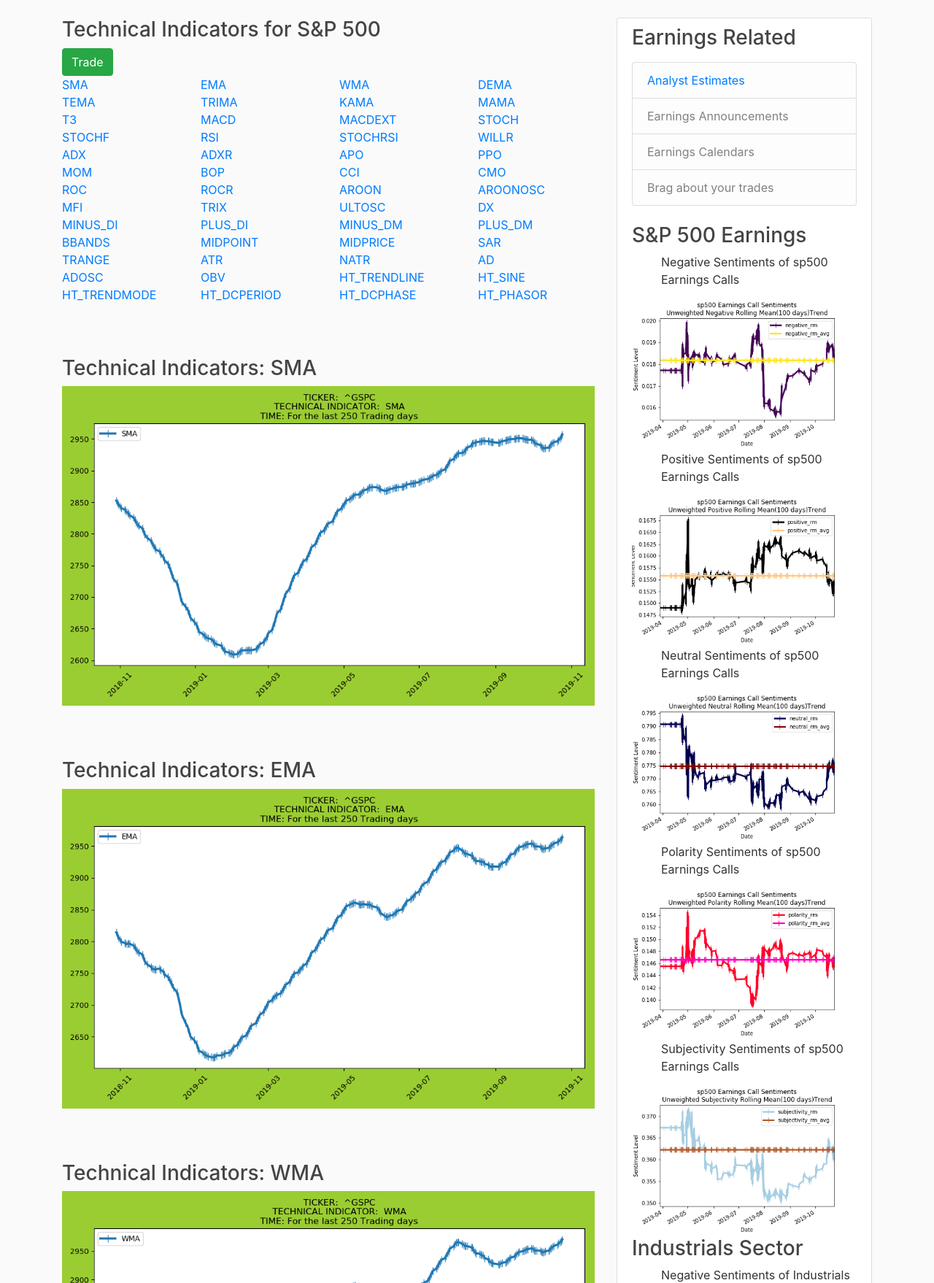
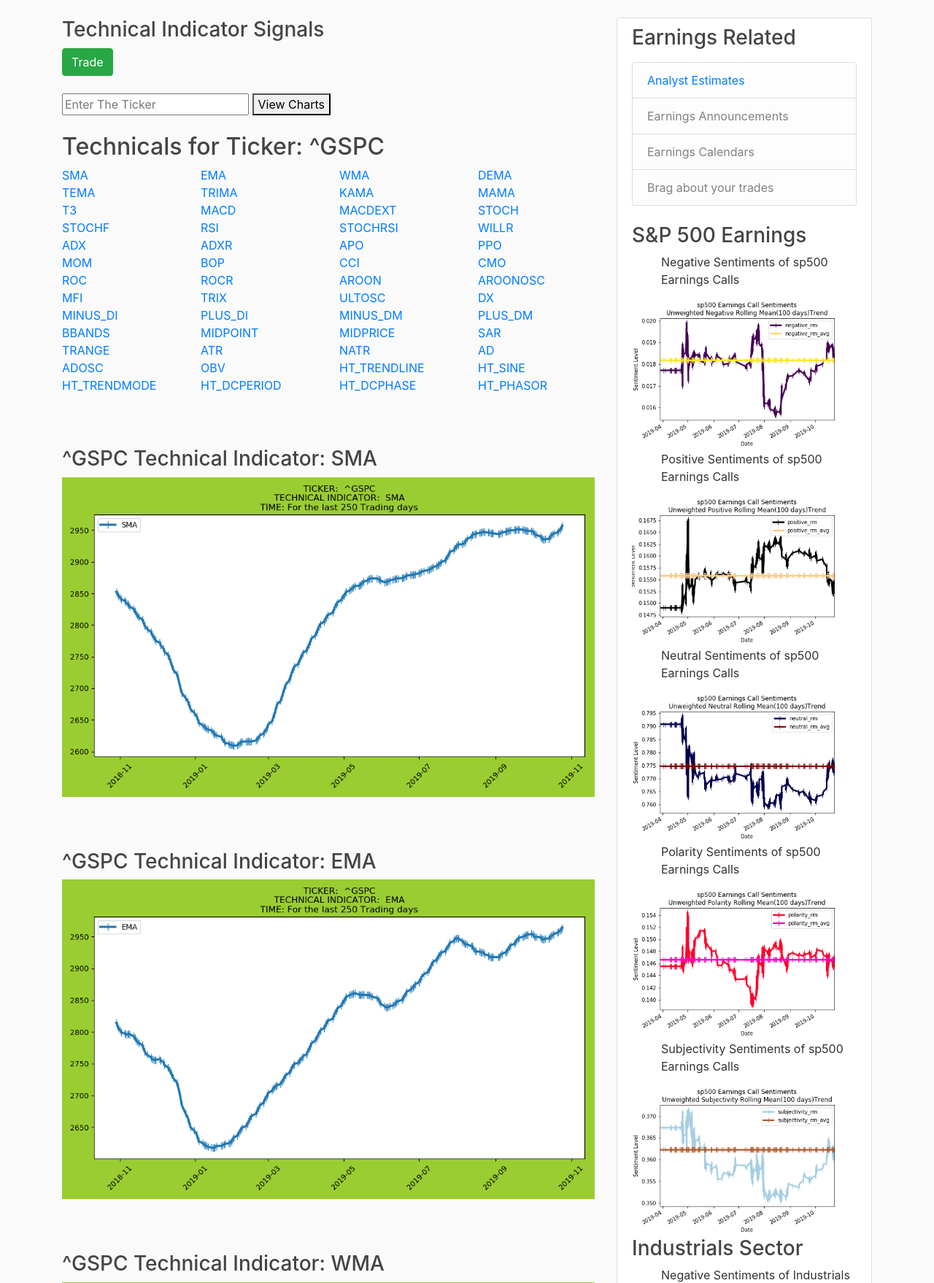
Before and after one commit to MCRen88/AI_Trade_Central, a Flask app: page /technicals in a window 1280 px wide. Shown: the part 56-1814 px from the top of the page at 73% size. Run offline with Flask 2, Linux system fonts and the light colour scheme; some libraries are stand-ins or nearby versions.

Commit message:
updated jinja for tickers

```diff
--- a/earnings/templates/technicals.html
+++ b/earnings/templates/technicals.html
@@ -1,9 +1,28 @@
 {% extends "layout.html" %}
 {% block content %}
 <!-- <link rel="stylesheet" type="text/css" href="{{ url_for('static', filename='main.css') }}"> -->
-    <h3>Technical Indicators for S&P 500</h3>
+    <h3>Technical Indicator Signals</h3>
 
-    <button type="button" class="btn btn-success">Trade</button>
+    <button type="button" class="btn btn-success">Trade</button><br><br>
+
+
+    <form action="{{ url_for('technicals') }}" method="post">
+        <input type="text" name="ticker" placeholder="Enter The Ticker">
+        <button>View Charts</button>
+
+    </form>
+    <br>
+
+    {% if ticker %}
+    <h2>Technicals for Ticker: {{ticker}}</h2>
+    {% else %}
+    <h2>Technicals for Ticker: ^GSPC</h2>
+    {% endif %}
+
+
+
+
+
 
     <div class=container2>
     <div class="row">
@@ -20,8 +39,19 @@
         <div class=container1>
         {% for indicator in indicators %}
         <div id={{ loop.index }}><br><br><br>
-        <h3>Technical Indicators: {{indicator}} </h3>
+
+        {% if ticker %}
+
+        <h3>{{ticker}} Technical Indicator: {{indicator}} </h3>
+        <img src="\static\data\technicals\{{ticker}}\{{indicator}}.png" alt="Chart" width=100% >
+
+        {% else %}
+
+        <h3>^GSPC Technical Indicator: {{indicator}} </h3>
         <img src="\static\data\technicals\^GSPC\{{indicator}}.png" alt="Chart" width=100% >
+        {% endif %}
+
+
          </div>
         {% endfor %}
          </div>
```
